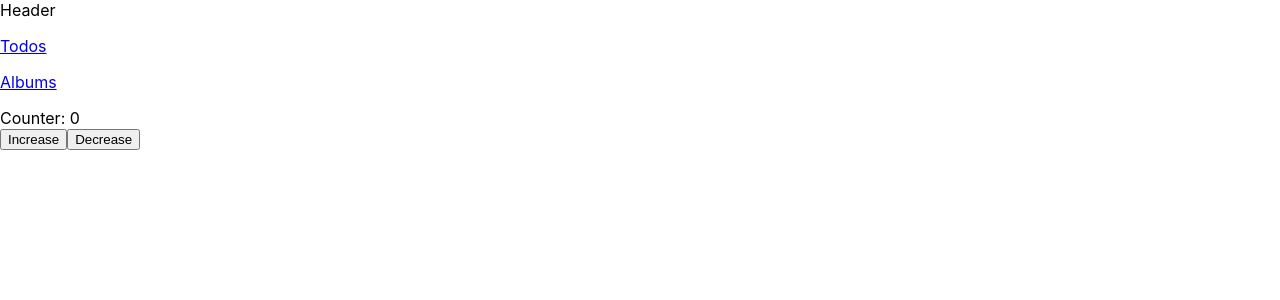
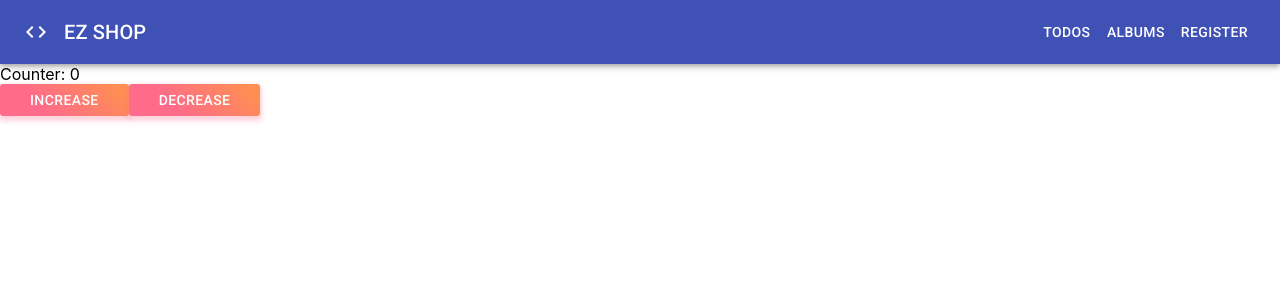
Before and after one commit to vanthinh2001x/learn-reactjss, a React (Create React App) app: page / in a window 1280 px wide. Shown: the top 300 px of the page. Built offline with nearby package versions, Linux system fonts and the light colour scheme; no server answers.

Commit message:
Lam giao dien thanh header

```diff
--- a/package.json
+++ b/package.json
@@ -21,6 +21,7 @@
     "react-router-dom": "^5.2.0",
     "react-scripts": "4.0.3",
     "redux-devtools-extension": "^2.13.9",
+    "styled-components": "^5.2.3",
     "web-vitals": "^1.0.1",
     "yup": "^0.32.9"
   },
--- a/src/App.css
+++ b/src/App.css
@@ -1,5 +1,5 @@
-.App {
-  text-align: center;
+.app {
+  /* padding: 1rem 2rem; */
 }
 
 .App-logo {
--- a/src/App.js
+++ b/src/App.js
@@ -1,6 +1,8 @@
+import Header from 'components/Header';
 import React, { useEffect } from 'react';
 import { Link, Redirect, Route, Switch } from 'react-router-dom';
 import productApi from './api/productApi';
+import './App.css';
 import NotFound from './components/NotFound';
 import AlbumFeature from './features/album';
 import CounterFeature from './features/Counter';
@@ -20,14 +22,9 @@ function App() {
   }, [])
 
   return (
-    <div className="App">
-      Header
-      <p>
-        <Link to="/todos">Todos</Link>
-      </p>
-      <p>
-        <Link to="/albums">Albums</Link>
-      </p>
+    <div className="app">
+      <Header />
+
       <Switch>
         <Redirect from="/home" to="/" exact />
         <Redirect from="/post-list/:postId" to="/posts/:postId" exact />
--- /dev/null
+++ b/src/components/Header/index.jsx
@@ -0,0 +1,40 @@
+import AppBar from '@material-ui/core/AppBar';
+import Button from '@material-ui/core/Button';
+import { makeStyles } from '@material-ui/core/styles';
+import Toolbar from '@material-ui/core/Toolbar';
+import Typography from '@material-ui/core/Typography';
+import CodeIcon from '@material-ui/icons/Code';
+import React from 'react';
+import { NavLink } from 'react-router-dom';
+
+const useStyles = makeStyles((theme) => ({
+  root: {
+    flexGrow: 1,
+  },
+  menuButton: {
+    marginRight: theme.spacing(2),
+  },
+  title: {
+    flexGrow: 1,
+  },
+}));
+
+export default function Header() {
+  const classes = useStyles();
+
+  return (
+    <div className={classes.root}>
+      <AppBar position="static">
+        <Toolbar>
+          <CodeIcon className={classes.menuButton}/>
+          <Typography variant="h6" className={classes.title}>
+            EZ SHOP
+          </Typography>
+            <Button color="inherit">Todos</Button>
+            <Button color="inherit">Albums</Button>
+            <Button color="inherit">Register</Button>
+        </Toolbar>
+      </AppBar>
+    </div>
+  );
+}
--- a/src/features/Counter/index.jsx
+++ b/src/features/Counter/index.jsx
@@ -1,12 +1,28 @@
+import Button from '@material-ui/core/Button';
+import { makeStyles } from '@material-ui/core/styles';
 import React from 'react';
-import { useDispatch, useSelector} from 'react-redux';
+import { useDispatch, useSelector } from 'react-redux';
 import { decrease, increase } from './counterSlice';
+
+const useStyles = makeStyles({
+  root: {
+    background: 'linear-gradient(45deg, #FE6B8B 30%, #FF8E53 90%)',
+    border: 0,
+    borderRadius: 3,
+    boxShadow: '0 3px 5px 2px rgba(255, 105, 135, .3)',
+    color: 'white',
+    height: 32,
+    padding: '0 30px',
+  },
+});
+
 
 CounterFeature.propTypes = {
 
 };
 
 function CounterFeature(props) {
+    const classes = useStyles();
     const dispatch = useDispatch();
     const count = useSelector(state => state.count);
 
@@ -25,8 +41,8 @@ function CounterFeature(props) {
         <div>
             Counter: {count}
             <div>
-                <button onClick={handleIncreaseClick} >Increase</button>
-                <button onClick={handleDecreaseClick} >Decrease</button>
+                <Button className={classes.root} onClick={handleIncreaseClick} >Increase</Button>
+                <Button className={classes.root} onClick={handleDecreaseClick} >Decrease</Button>
             </div>
         </div>
     );
--- a/src/features/album/components/Album/index.jsx
+++ b/src/features/album/components/Album/index.jsx
@@ -8,9 +8,9 @@ Album.propTypes = {
 
 function Album({album}) {
     return (
-        <div className="Album">
-            <div className="album__thumbnail">
-                <img src={album.thumbnailUrl} alt={album.name} />
+        <div className="album album--active album-special">
+            <div className="album__thumbnail album__thumbnail--active">
+                <img className="album__image" src={album.thumbnailUrl} alt={album.name} />
             </div>
             <p className="album__name">{album.name}</p>
         </div>
--- a/src/features/album/components/Album/style.scss
+++ b/src/features/album/components/Album/style.scss
@@ -1,4 +1,7 @@
 .album{
+    &--active{
+        background-color: goldenrod;
+    }
     &__thumbnail{
         &>img{
             width: 190px;
```
Also changed, not shown: src/components/Header/style.scss (added), 2 other files (tests, documents, lock files or other folders).
